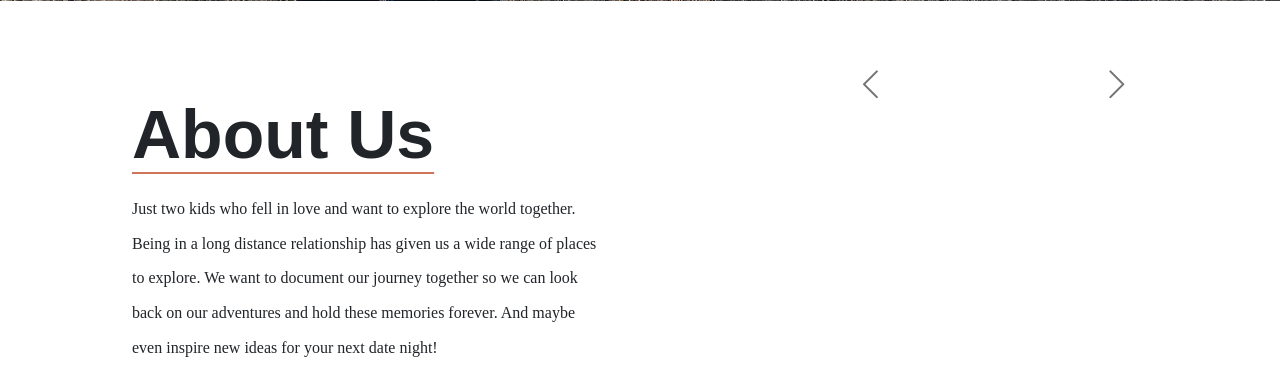
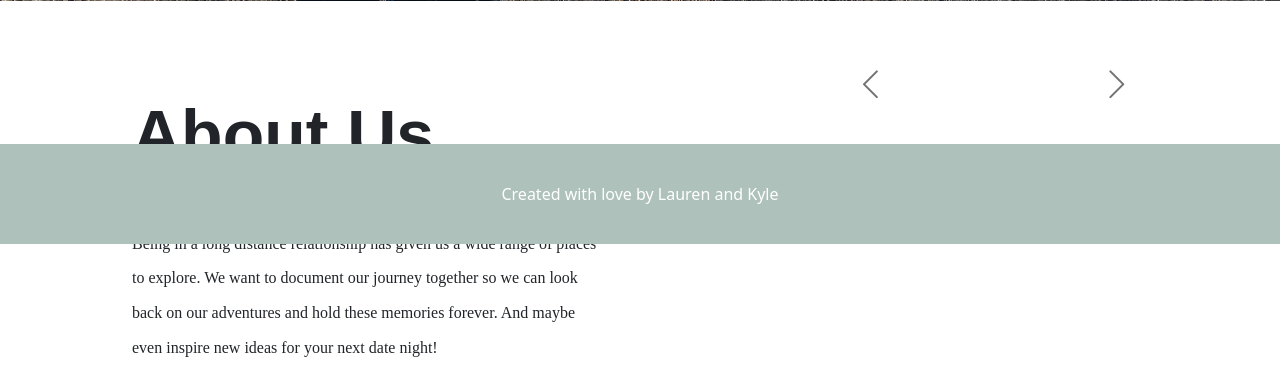
Before and after one commit to vaultman765/OurJourney, a Django app: page /journey/ in a window 1280 px wide. Shown: the part 556-937 px from the top of the page. Run offline with Django 3.2, Linux system fonts and the light colour scheme; data that the repository does not hold is empty; some web fonts are replaced.

Commit message:
Added footer tag

```diff
--- a/OurJourney/journey/templates/journey/home.html
+++ b/OurJourney/journey/templates/journey/home.html
@@ -85,6 +85,9 @@
     </div>
 </div>
 
+<div class="footer">
+    <div class="footer-text">Created with love by Lauren and Kyle</div>
+</div>
 
 
 {% endblock %}
```
